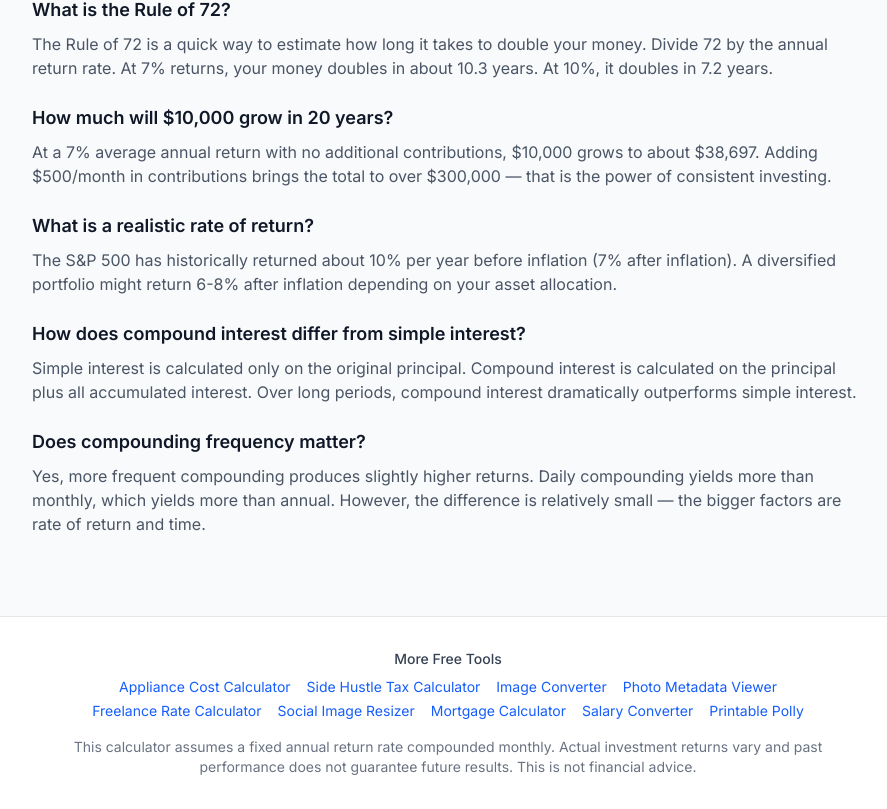
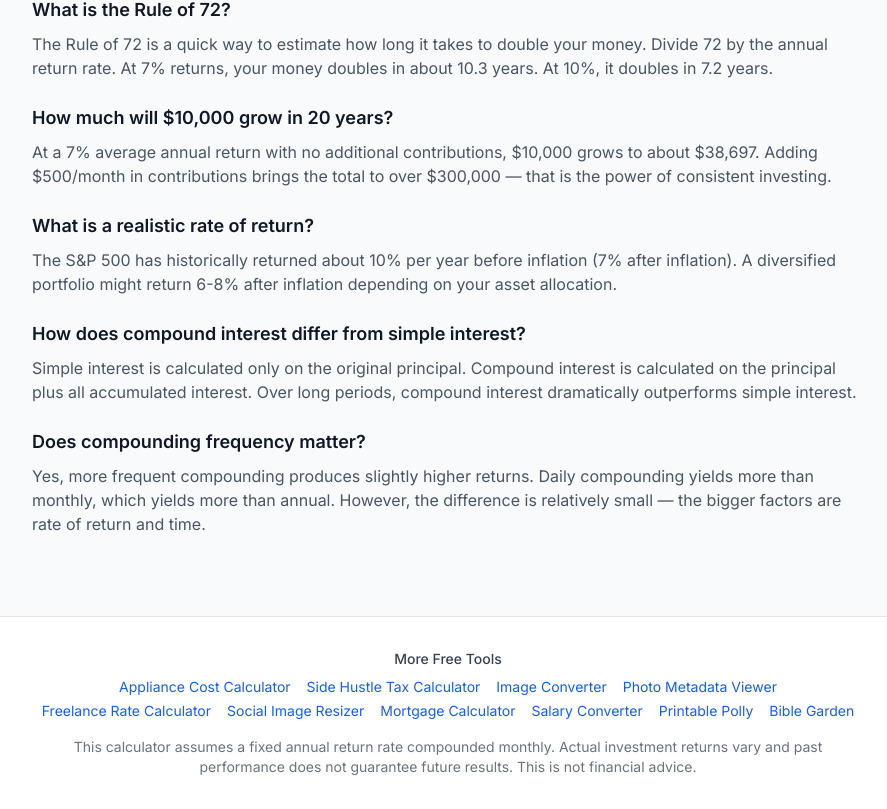
Before and after one commit to pondsoftware/compound-interest-calculator, a Next.js app: page / in a window 1280 px wide. Shown: the part 3596-4405 px from the top of the page, without its empty margins (192-1079 px from the left). Built offline with nearby package versions, Linux system fonts and the light colour scheme.

Commit message:
Add Bible Garden to cross-site footer links
Co-Authored-By: Claude Sonnet 4.6 <noreply@anthropic.com>

```diff
--- a/src/app/layout.tsx
+++ b/src/app/layout.tsx
@@ -70,6 +70,7 @@ export default function RootLayout({
                 <a href="https://lendingcalculator.net" className="text-blue-600 hover:underline">Mortgage Calculator</a>
                 <a href="https://salaryconverter.net" className="text-blue-600 hover:underline">Salary Converter</a>
                 <a href="https://printablepolly.com" className="text-blue-600 hover:underline">Printable Polly</a>
+                <a href="https://biblegarden.net" className="text-blue-600 hover:underline">Bible Garden</a>
               </div>
             </div>
             <p className="text-sm text-gray-500 text-center">
```
